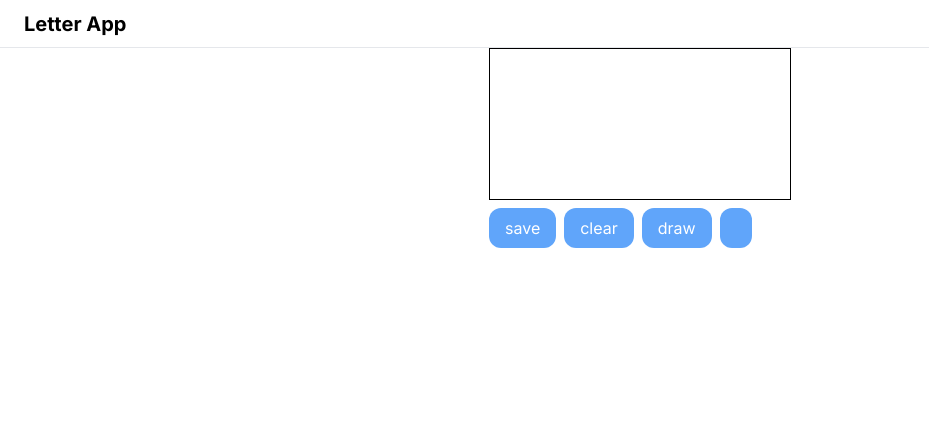
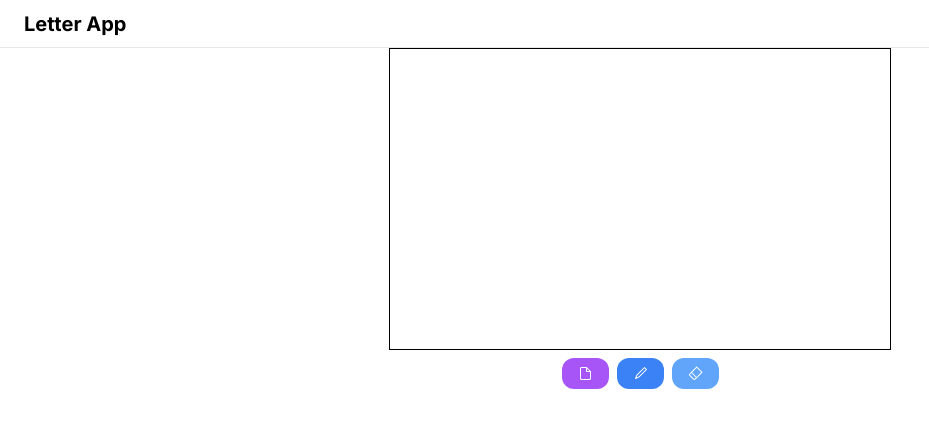
Before and after one commit to Bayathy/letter-app, a Next.js app: page /home in a window 1280 px wide. Shown: the top 428 px of the page, without its empty margins (0-929 px from the left). Built offline with nearby package versions, Linux system fonts and the light colour scheme.

Commit message:
feat: エディタのモード切替の実装

```diff
--- a/src/app/components/editor/editor.tsx
+++ b/src/app/components/editor/editor.tsx
@@ -2,6 +2,7 @@
 
 import { useEffect, useState } from "react";
 
+import { EraserIcon, FileIcon, Pencil1Icon } from "@radix-ui/react-icons";
 import SignaturePad from "signature_pad";
 
 // const testArray = [
@@ -176,6 +177,7 @@ import SignaturePad from "signature_pad";
 // ];
 
 export const Editor = () => {
+  const [editMode, setEditMode] = useState<"draw" | "erase">("draw");
   const [signaturePad, setSignaturePad] = useState<SignaturePad>();
 
   const readyPad = () => {
@@ -183,6 +185,8 @@ export const Editor = () => {
     if (!wrapper) return;
     const canvas = wrapper.querySelector("canvas");
     if (!canvas) return;
+    canvas.width = 500;
+    canvas.height = 300;
     const tempsignaturePad = new SignaturePad(canvas, {
       backgroundColor: "rgb(255, 255, 255)",
     });
@@ -199,6 +203,7 @@ export const Editor = () => {
     if (!signaturePad) return;
     signaturePad.compositeOperation = "destination-out";
     signaturePad.minWidth = signaturePad.maxWidth = 10;
+    setEditMode("erase");
   };
 
   const handleDraw = () => {
@@ -206,11 +211,7 @@ export const Editor = () => {
     signaturePad.compositeOperation = "source-over";
     signaturePad.minWidth = 1;
     signaturePad.maxWidth = 2;
-  };
-
-  const handleClear = () => {
-    if (!signaturePad) return;
-    signaturePad.clear();
+    setEditMode("draw");
   };
 
   // const handlePush = async () => {
@@ -244,30 +245,29 @@ export const Editor = () => {
   return (
     <div className="grid w-full place-content-center gap-2" id="signature-pad">
       <canvas className="w-full border border-black"></canvas>
-      <div className="flex gap-2">
+      <div className="flex justify-center gap-2">
         <button
-          className={"rounded-xl bg-blue-400 px-4 py-2 text-white"}
+          className={"rounded-xl bg-purple-500 px-4 py-2 text-white"}
           onClick={handleSave}
         >
-          save
+          <FileIcon />
+        </button>
+
+        <button
+          className={`rounded-xl ${
+            editMode === "draw" ? "bg-blue-500" : "bg-blue-400"
+          } px-4 py-2 text-white`}
+          onClick={handleDraw}
+        >
+          <Pencil1Icon />
         </button>
         <button
-          className={"rounded-xl bg-blue-400 px-4 py-2 text-white"}
-          onClick={handleClear}
-        >
-          clear
-        </button>
-        <button
-          className={"rounded-xl bg-blue-400 px-4 py-2 text-white"}
-          onClick={handleDraw}
-        >
-          draw
-        </button>
-        <button
-          className={"rounded-xl bg-blue-400 px-4 py-2 text-white"}
+          className={`rounded-xl ${
+            editMode === "erase" ? "bg-blue-500" : "bg-blue-400"
+          } px-4 py-2 text-white`}
           onClick={handleErase}
         >
-
+          <EraserIcon />
         </button>
       </div>
     </div>
```
